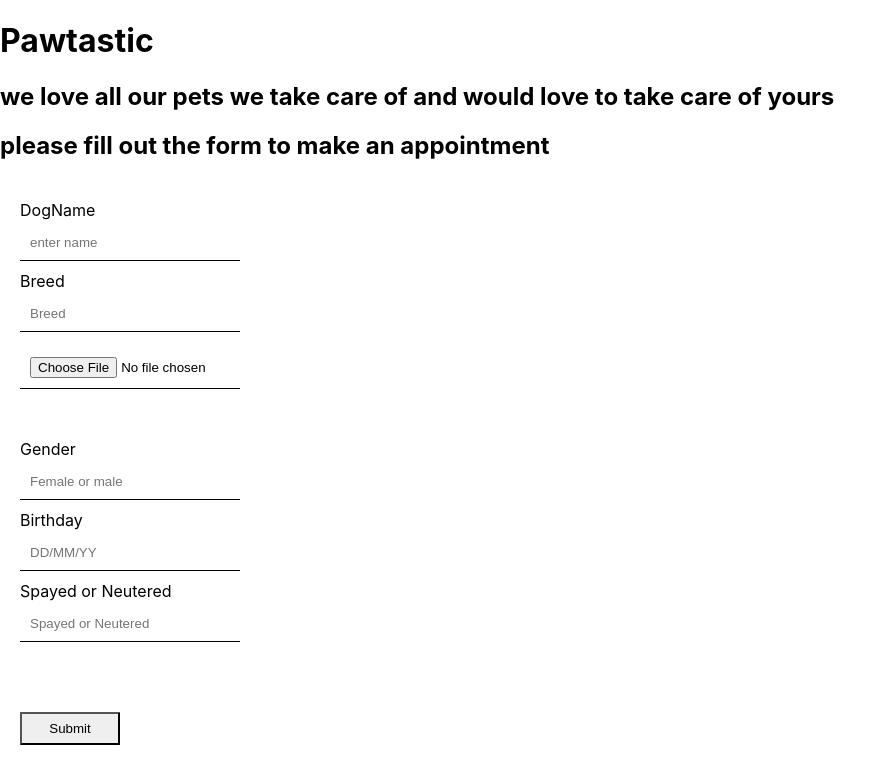
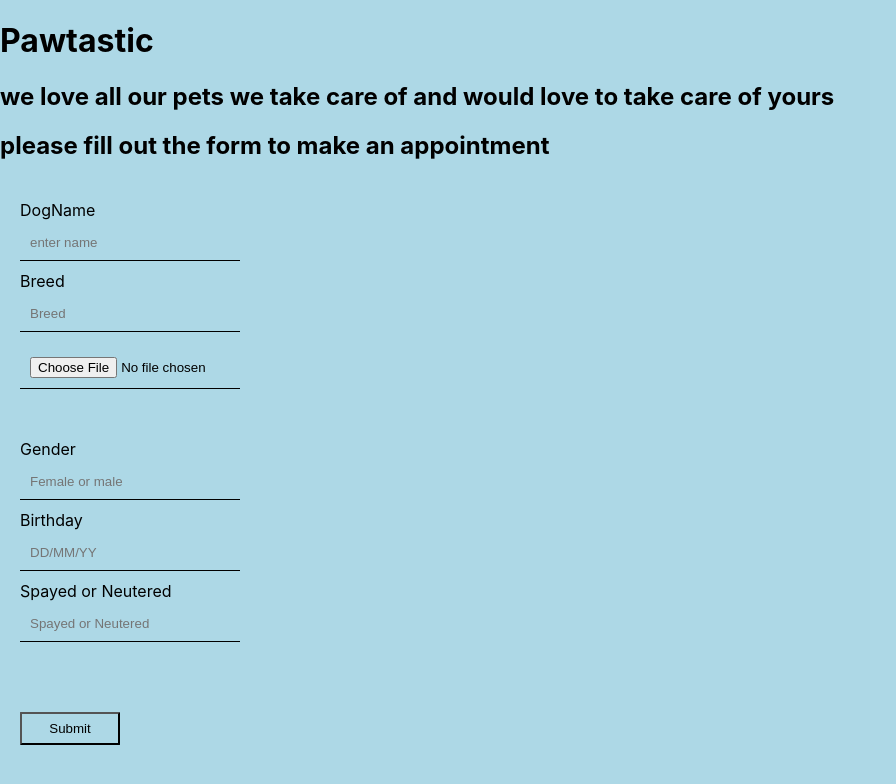
Before and after one commit to RonaldMcguire/forms2, a React (Create React App) app in the folder project/: page / in a window 1280 px wide. Shown: the top 784 px of the page, without its empty margins (0-896 px from the left). Built offline with nearby package versions, Linux system fonts and the light colour scheme.

Commit message:
colors added blue and pink

```diff
--- a/project/src/App.css
+++ b/project/src/App.css
@@ -14,11 +14,11 @@
 }
 
  *{
-  background-color:;
+  background-color:lightblue;
 }
 
 .App-header {
-  background-color: #282c34;
+  background-color: pink;
   min-height: 100vh;
   display: flex;
   flex-direction: column;
```
